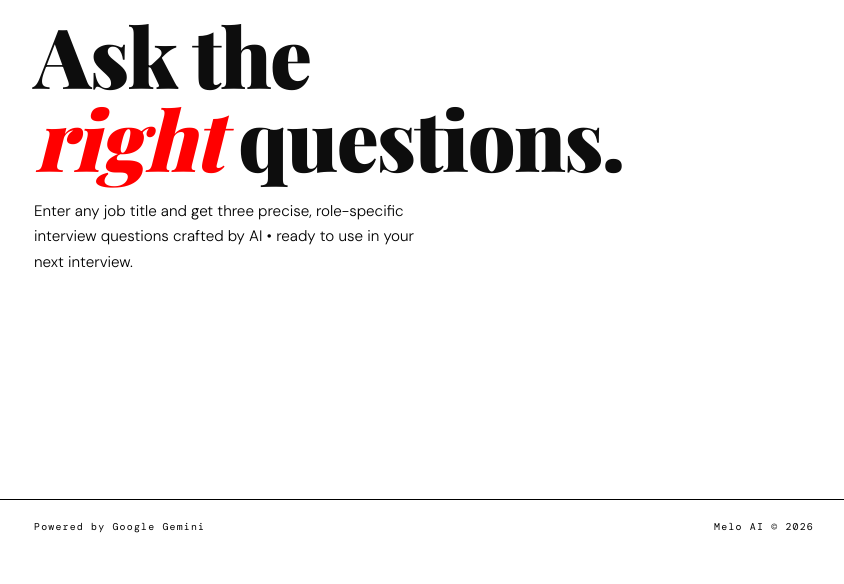
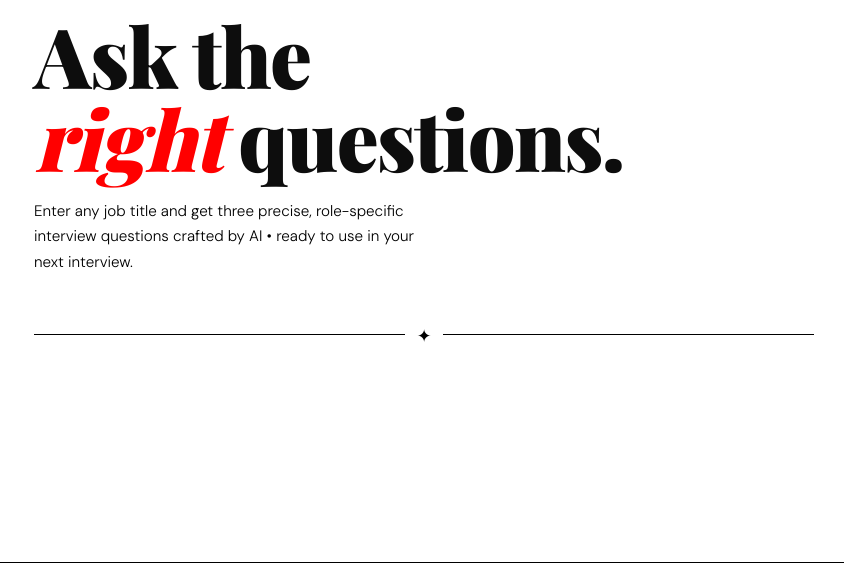
Before and after one commit to tonybnya/melo-ai, a Flask app: page / in a window 1280 px wide. Shown: the part 115-699 px from the top of the page, without its empty margins (216-1060 px from the left). Before the commit the page ends 648 px from the top, so only its background shows below. Run offline with Flask 3, Linux system fonts and the light colour scheme; some web fonts are replaced.

Commit message:
style: add a smooth fade down animated ornament divider after the hero section

```diff
--- a/static/css/style.css
+++ b/static/css/style.css
@@ -120,6 +120,28 @@ body {
   line-height: 1.65;
 }
 
+/* ornament divider */
+.ornament {
+  display: flex;
+  align-items: center;
+  gap: .75rem;
+  margin: 2.5rem 0;
+  animation: fadeDown .65s .2s ease both;
+}
+
+.ornament-line {
+  flex: 1;
+  height: 1px;
+  background: var(--rule);
+}
+
+.ornament-glyph {
+  font-family: var(--serif);
+  font-size: 1.1rem;
+  color: var(--rule);
+  user-select: none;
+}
+
 /* footer */
 .footer {
   border-top: 1px solid var(--rule);
--- a/templates/index.html
+++ b/templates/index.html
@@ -19,12 +19,21 @@
       <span class="head-date" id="current-date"></span>
     </header>
 
+    <!-- main container -->
     <main class="page">
+      <!-- hero section -->
       <section class="hero">
         <p class="hero-kicker">AI-powered hiring toolkit</p>
         <h1>Ask the<br /><em>right</em> questions.</h1>
         <p class="hero-sub">Enter any job title and get three precise, role-specific interview questions crafted by AI • ready to use in your next interview.</p>
       </section>
+
+      <!-- ornament divider -->
+      <div class="ornament">
+        <div class="ornament-line"></div>
+        <span class="ornament-glyph">✦</span>
+        <div class="ornament-line"></div>
+      </div>
     </main>
 
     <footer class="page footer">
```
